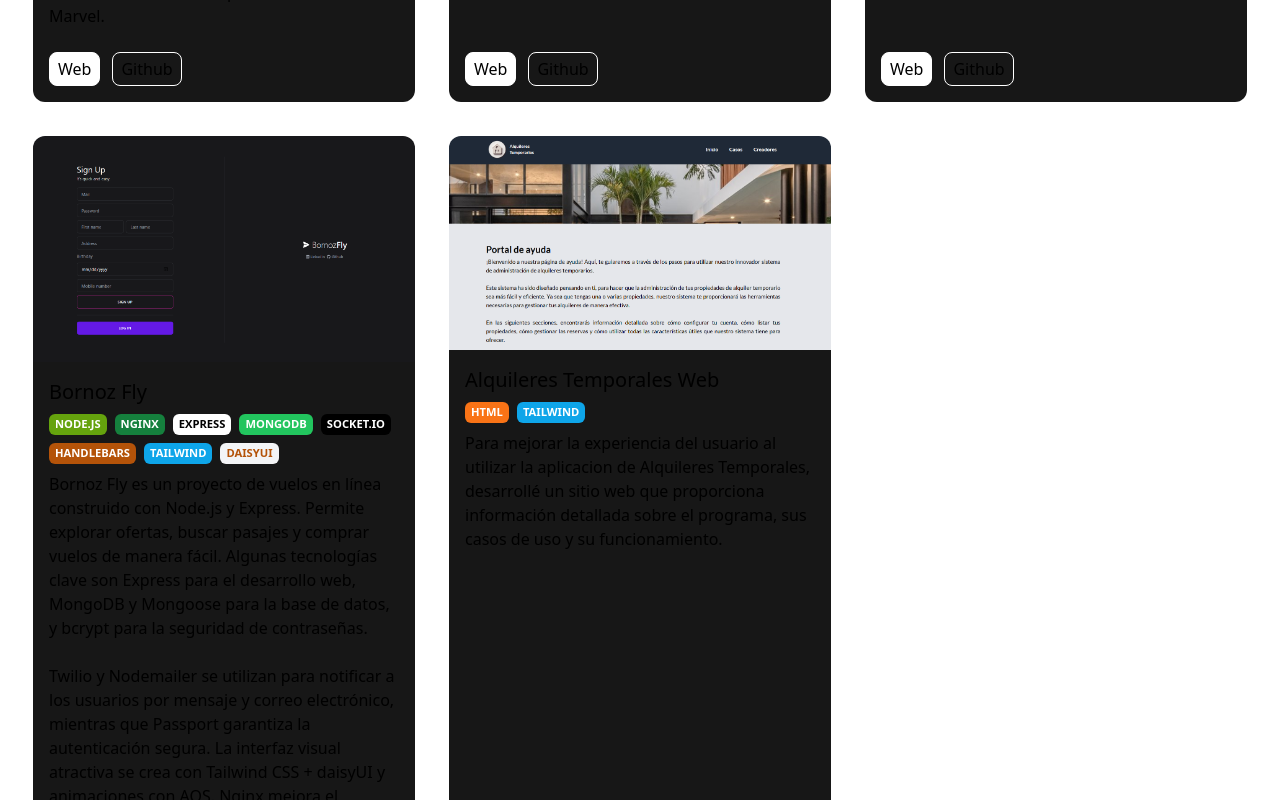
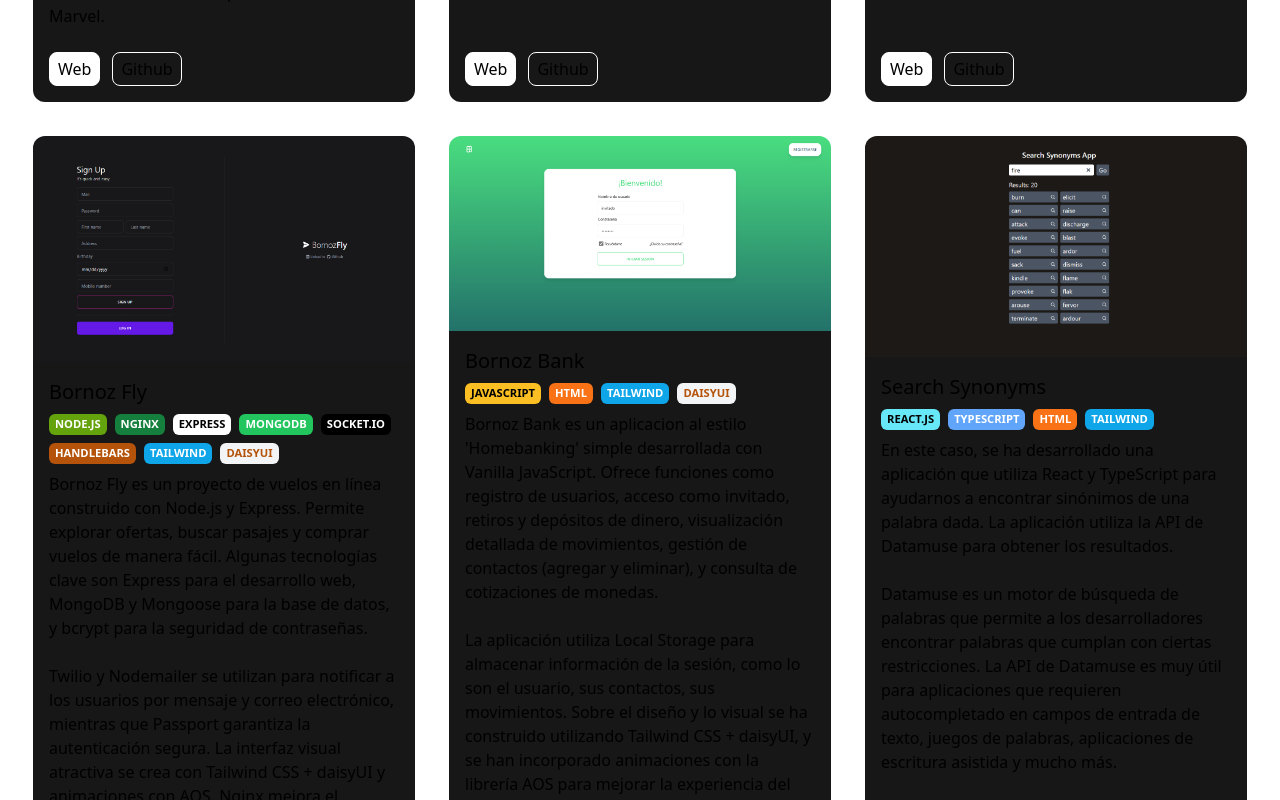
Before and after one commit to pato-1441/portfolio2024, a React (Vite) app: page / in a window 1280 px wide. Shown: the part 2160-2960 px from the top of the page. Built offline with nearby package versions, Linux system fonts and the light colour scheme.

Commit message:
projects done

```diff
--- a/public/projects.json
+++ b/public/projects.json
@@ -50,8 +50,8 @@
     "title": "Bornoz Shows",
     "stack": ["React.js", "Firebase", "Tailwind", "DaisyUI", "Vite"],
     "desc": "Para mejorar la experiencia del usuario al utilizar la aplicacion de Alquileres Temporales, desarrollé un sitio web que proporciona información detallada sobre el programa, sus casos de uso y su funcionamiento.",
-    "deploy": "https://alquilerestemporarios.netlify.app/",
-    "source": "https://github.com/pato-1441/alquileresTemporales"
+    "deploy": "https://bornozshows.netlify.app/",
+    "source": "https://github.com/pato-1441/bornozShows"
   },
   {
     "id": "7",
@@ -68,15 +68,24 @@
       "DaisyUI"
     ],
     "desc": "Bornoz Fly es un proyecto de vuelos en línea construido con Node.js y Express. Permite explorar ofertas, buscar pasajes y comprar vuelos de manera fácil. Algunas tecnologías clave son Express para el desarrollo web, MongoDB y Mongoose para la base de datos, y bcrypt para la seguridad de contraseñas.\n\nTwilio y Nodemailer se utilizan para notificar a los usuarios por mensaje y correo electrónico, mientras que Passport garantiza la autenticación segura. La interfaz visual atractiva se crea con Tailwind CSS + daisyUI y animaciones con AOS. Nginx mejora el rendimiento y Pino brinda un registro detallado.\n\nPara mantener a los usuarios actualizados en tiempo real sobre disponibilidad y precios, se emplea Socket.IO. Bornoz Fly busca hacer que la búsqueda y reserva de vuelos en línea sean simples y seguras, ofreciendo una experiencia intuitiva respaldada por tecnologías modernas.",
-    "source": "https://github.com/pato-1441/alquileresTemporales"
+    "source": "https://github.com/pato-1441/bornozFly"
   },
   {
     "id": "8",
-    "imageSrc": "./alquileresWeb.webp",
-    "title": "Alquileres Temporales Web",
-    "stack": ["HTML", "Tailwind"],
-    "desc": "Para mejorar la experiencia del usuario al utilizar la aplicacion de Alquileres Temporales, desarrollé un sitio web que proporciona información detallada sobre el programa, sus casos de uso y su funcionamiento.",
-    "deploy": "https://alquilerestemporarios.netlify.app/",
-    "source": "https://github.com/pato-1441/alquileresTemporales"
+    "imageSrc": "./bornozBank.webp",
+    "title": "Bornoz Bank",
+    "stack": ["Javascript", "HTML", "Tailwind", "DaisyUI"],
+    "desc": "Bornoz Bank es un aplicacion al estilo 'Homebanking' simple desarrollada con Vanilla JavaScript. Ofrece funciones como registro de usuarios, acceso como invitado, retiros y depósitos de dinero, visualización detallada de movimientos, gestión de contactos (agregar y eliminar), y consulta de cotizaciones de monedas.\n\nLa aplicación utiliza Local Storage para almacenar información de la sesión, como lo son el usuario, sus contactos, sus movimientos. Sobre el diseño y lo visual se ha construido utilizando Tailwind CSS + daisyUI, y se han incorporado animaciones con la librería AOS para mejorar la experiencia del usuario.\n\nEste proyecto tiene como objetivo la práctica de Vanilla Javascript y proporcionar un entorno virtual fácil de usar para realizar operaciones bancarias esenciales con un diseño intuitivo y funciones clave.",
+    "deploy": "https://bornozbank.netlify.app/index.html",
+    "source": "https://github.com/pato-1441/bornozBank"
+  },
+  {
+    "id": "9",
+    "imageSrc": "./searchSynonyms.webp",
+    "title": "Search Synonyms",
+    "stack": ["React.js", "Typescript", "HTML", "Tailwind"],
+    "desc": "En este caso, se ha desarrollado una aplicación que utiliza React y TypeScript para ayudarnos a encontrar sinónimos de una palabra dada. La aplicación utiliza la API de Datamuse para obtener los resultados.\n\nDatamuse es un motor de búsqueda de palabras que permite a los desarrolladores encontrar palabras que cumplan con ciertas restricciones. La API de Datamuse es muy útil para aplicaciones que requieren autocompletado en campos de entrada de texto, juegos de palabras, aplicaciones de escritura asistida y mucho más.\n\nLa aplicación que se ha desarrollado utiliza React y TypeScript para crear una interfaz de usuario moderna y fácil de usar. Los usuarios pueden ingresar una palabra y la aplicación buscará sinónimos de esa palabra utilizando la API de Datamuse. Los resultados se muestran en la pantalla y el usuario puede seleccionar el sinónimo que mejor se adapte a sus necesidades.",
+    "deploy": "https://searchsynonyms.netlify.app/",
+    "source": "https://github.com/pato-1441/searchSynonyms"
   }
 ]
--- a/src/components/toast/Toast.jsx
+++ b/src/components/toast/Toast.jsx
@@ -13,6 +13,8 @@ const Toast = ({ tech }) => {
         return "bg-sky-500 text-white";
       case "Javascript":
         return "bg-amber-400 text-black";
+      case "Typescript":
+        return "bg-blue-400 text-white";
       case "HTML":
         return "bg-orange-500 text-white";
       case "React.js":
```
Also changed, not shown: public/bornozBank.webp (added), public/searchSynonyms.webp (added).
